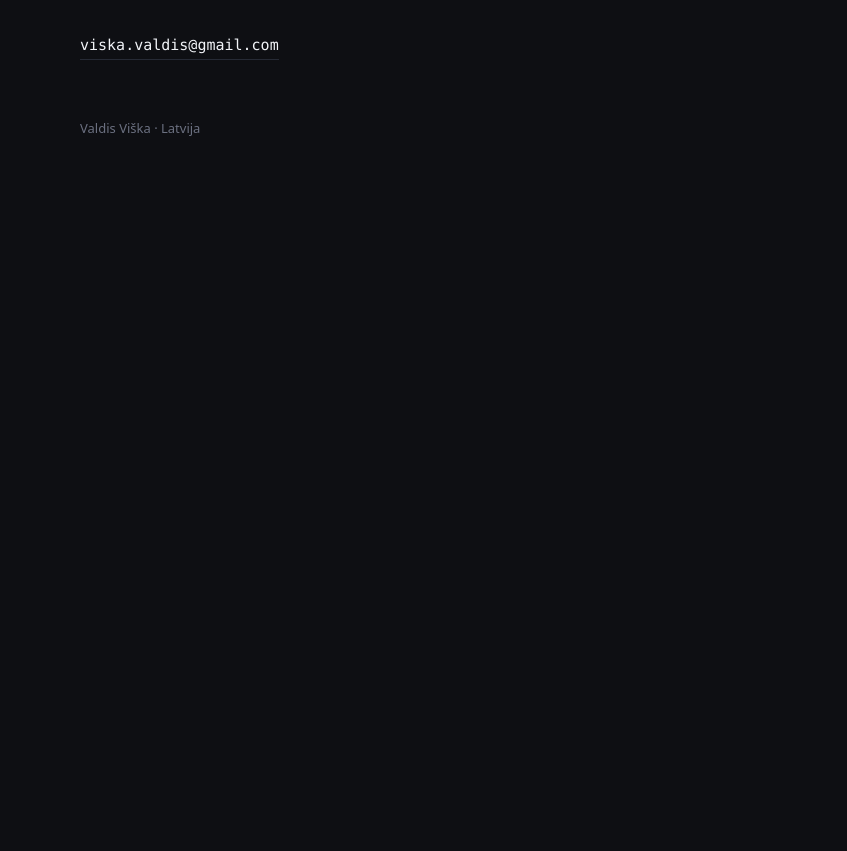
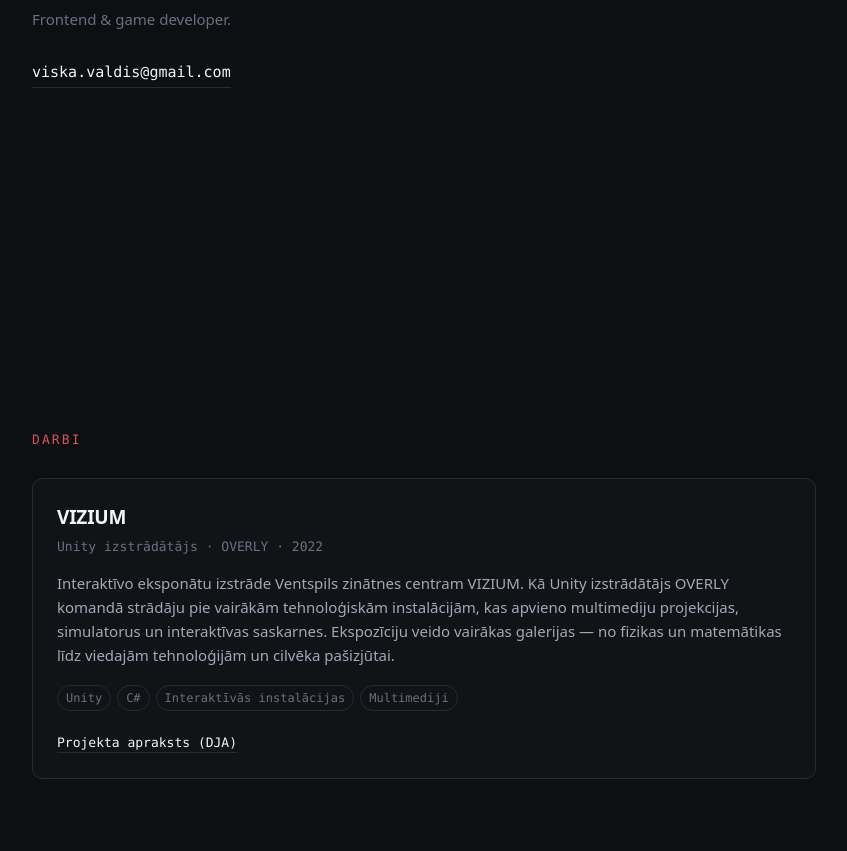
Before and after one commit to Opscury/protu.lv, a React (Vite) app: page / in a window 1280 px wide. Shown: the part 442-1293 px from the top of the page, without its empty margins (216-1063 px from the left). Before the commit the page ends 800 px from the top, so only its background shows below. Built offline with nearby package versions, Linux system fonts and the light colour scheme.

Commit message:
Add VIZIUM project and Google UX certificate

```diff
--- a/src/App.css
+++ b/src/App.css
@@ -1,12 +1,16 @@
-.shell {
-  min-height: 100%;
-  max-width: 46rem;
+.page {
+  max-width: 52rem;
   margin: 0 auto;
-  padding: clamp(2rem, 7vw, 4.5rem) 1.5rem;
+  padding: 0 1.5rem 5rem;
+}
+
+.hero {
+  min-height: 100svh;
   display: flex;
   flex-direction: column;
   justify-content: center;
   gap: 1.125rem;
+  padding: 3rem 0;
 }
 
 .mark {
@@ -92,8 +96,115 @@
   border-color: var(--accent);
 }
 
+.section {
+  padding-top: 4.5rem;
+}
+
+.section-title {
+  margin: 0 0 1.75rem;
+  font-family: var(--mono);
+  font-size: 0.8125rem;
+  font-weight: 500;
+  letter-spacing: 0.16em;
+  text-transform: uppercase;
+  color: var(--accent);
+}
+
+.grid {
+  display: grid;
+  gap: 1rem;
+  grid-template-columns: repeat(auto-fit, minmax(18rem, 1fr));
+}
+
+.card {
+  padding: 1.5rem;
+  border: 1px solid var(--border);
+  border-radius: 10px;
+  background: rgba(255, 255, 255, 0.015);
+  transition:
+    border-color 180ms ease,
+    transform 180ms ease;
+}
+
+.card:hover {
+  border-color: #39404f;
+  transform: translateY(-2px);
+}
+
+.card-head {
+  margin-bottom: 0.875rem;
+}
+
+.card-title {
+  margin: 0 0 0.25rem;
+  font-size: 1.1875rem;
+  font-weight: 600;
+  letter-spacing: -0.01em;
+  color: var(--text-strong);
+}
+
+.card-meta {
+  margin: 0;
+  font-family: var(--mono);
+  font-size: 0.8125rem;
+  color: var(--text-dim);
+}
+
+.card-body {
+  margin: 0;
+  font-size: 0.9375rem;
+  line-height: 1.6;
+}
+
+.tags {
+  display: flex;
+  flex-wrap: wrap;
+  gap: 0.375rem;
+  margin: 1.125rem 0 0;
+  padding: 0;
+  list-style: none;
+}
+
+.tag {
+  padding: 0.1875rem 0.5rem;
+  border: 1px solid var(--border);
+  border-radius: 999px;
+  font-family: var(--mono);
+  font-size: 0.75rem;
+  color: var(--text-dim);
+}
+
+.card-links {
+  display: flex;
+  flex-wrap: wrap;
+  gap: 1rem;
+  margin: 1.125rem 0 0;
+  padding: 0;
+  list-style: none;
+}
+
+.card-links a {
+  font-family: var(--mono);
+  font-size: 0.8125rem;
+  color: var(--text-strong);
+  text-decoration: none;
+  border-bottom: 1px solid var(--border);
+  padding-bottom: 2px;
+  transition:
+    color 160ms ease,
+    border-color 160ms ease;
+}
+
+.card-links a:hover,
+.card-links a:focus-visible {
+  color: var(--accent);
+  border-color: var(--accent);
+}
+
 .foot {
-  margin: 2.5rem 0 0;
+  margin: 5rem 0 0;
+  padding-top: 2rem;
+  border-top: 1px solid var(--border);
   font-size: 0.8125rem;
   color: var(--text-dim);
 }
@@ -103,4 +214,8 @@
   .caret {
     animation: none;
   }
+
+  .card:hover {
+    transform: none;
+  }
 }
--- a/src/App.tsx
+++ b/src/App.tsx
@@ -1,4 +1,7 @@
 import { useEffect, useState } from 'react'
+import CertificateCard from './components/CertificateCard'
+import ProjectCard from './components/ProjectCard'
+import { certificates, projects } from './data/portfolio'
 import './App.css'
 
 const SKILLS: string[] = [
@@ -12,9 +15,10 @@ const SKILLS: string[] = [
 ]
 
 const ROTATE_MS = 2200
+const EMAIL = 'viska.valdis@gmail.com'
 
 function App() {
-  const [index, setIndex] = useState<number>(0)
+  const [index, setIndex] = useState(0)
 
   useEffect(() => {
     const reduced = window.matchMedia(
@@ -30,7 +34,8 @@ function App() {
   }, [])
 
   return (
-    <main className="shell">
+    <div className="page">
+      <header className="hero">
         <p className="mark">protu.lv</p>
 
         <h1 className="statement">
@@ -41,19 +46,39 @@ function App() {
           <span className="caret" aria-hidden="true" />
         </h1>
 
-      <p className="lead">
-        Frontend un spēļu izstrādātājs. Portfolio drīzumā.
-      </p>
-      <p className="lead lead-en">
-        Frontend &amp; game developer. Portfolio coming soon.
-      </p>
+        <p className="lead">Frontend un spēļu izstrādātājs.</p>
+        <p className="lead lead-en">Frontend &amp; game developer.</p>
 
-      <a className="contact" href="mailto:hello@protu.lv">
-        viska.valdis@gmail.com
+        <a className="contact" href={`mailto:${EMAIL}`}>
+          {EMAIL}
         </a>
+      </header>
 
-      <p className="foot">Valdis Viška · Latvija</p>
+      <main>
+        <section className="section" id="darbi">
+          <h2 className="section-title">Darbi</h2>
+          <div className="grid">
+            {projects.map((project) => (
+              <ProjectCard key={project.id} project={project} />
+            ))}
+          </div>
+        </section>
+
+        <section className="section" id="sertifikati">
+          <h2 className="section-title">Sertifikāti</h2>
+          <div className="grid">
+            {certificates.map((certificate) => (
+              <CertificateCard
+                key={certificate.id}
+                certificate={certificate}
+              />
+            ))}
+          </div>
+        </section>
       </main>
+
+      <footer className="foot">Valdis Viška · Latvija</footer>
+    </div>
   )
 }
 
--- /dev/null
+++ b/src/components/CertificateCard.tsx
@@ -0,0 +1,36 @@
+import type { Certificate } from '../types'
+
+type Props = {
+  certificate: Certificate
+}
+
+function CertificateCard({ certificate }: Props) {
+  return (
+    <article className="card">
+      <header className="card-head">
+        <h3 className="card-title">{certificate.title}</h3>
+        <p className="card-meta">
+          {certificate.issuer} · {certificate.issued}
+        </p>
+      </header>
+
+      <p className="card-body">{certificate.summary}</p>
+
+      {certificate.credentialUrl && (
+        <ul className="card-links">
+          <li>
+            <a
+              href={certificate.credentialUrl}
+              target="_blank"
+              rel="noreferrer"
+            >
+              Apskatīt sertifikātu
+            </a>
+          </li>
+        </ul>
+      )}
+    </article>
+  )
+}
+
+export default CertificateCard
--- /dev/null
+++ b/src/components/ProjectCard.tsx
@@ -0,0 +1,42 @@
+import type { Project } from '../types'
+
+type Props = {
+  project: Project
+}
+
+function ProjectCard({ project }: Props) {
+  return (
+    <article className="card">
+      <header className="card-head">
+        <h3 className="card-title">{project.title}</h3>
+        <p className="card-meta">
+          {project.role} · {project.period}
+        </p>
+      </header>
+
+      <p className="card-body">{project.summary}</p>
+
+      <ul className="tags">
+        {project.tags.map((tag) => (
+          <li key={tag} className="tag">
+            {tag}
+          </li>
+        ))}
+      </ul>
+
+      {project.links && project.links.length > 0 && (
+        <ul className="card-links">
+          {project.links.map((link) => (
+            <li key={link.href}>
+              <a href={link.href} target="_blank" rel="noreferrer">
+                {link.label}
+              </a>
+            </li>
+          ))}
+        </ul>
+      )}
+    </article>
+  )
+}
+
+export default ProjectCard
--- /dev/null
+++ b/src/data/portfolio.ts
@@ -0,0 +1,41 @@
+import type { Certificate, Project } from '../types'
+
+export const projects: Project[] = [
+  {
+    id: 'vizium',
+    title: 'VIZIUM',
+    role: 'Unity izstrādātājs · OVERLY',
+    period: '2022',
+    summary:
+      'Interaktīvo eksponātu izstrāde Ventspils zinātnes centram VIZIUM. ' +
+      'Kā Unity izstrādātājs OVERLY komandā strādāju pie vairākām ' +
+      'tehnoloģiskām instalācijām, kas apvieno multimediju projekcijas, ' +
+      'simulatorus un interaktīvas saskarnes. Ekspozīciju veido vairākas ' +
+      'galerijas — no fizikas un matemātikas līdz viedajām tehnoloģijām ' +
+      'un cilvēka pašizjūtai.',
+    tags: ['Unity', 'C#', 'Interaktīvās instalācijas', 'Multimediji'],
+    links: [
+      {
+        label: 'Projekta apraksts (DJA)',
+        href: 'https://www.dja.lv/projects/vizium/',
+      },
+    ],
+  },
+]
+
+export const certificates: Certificate[] = [
+  {
+    id: 'google-ux',
+    title: 'Google UX Design Professional Certificate',
+    issuer: 'Google · Coursera',
+    issued: '2026. gada jūlijs',
+    summary:
+      'Septiņu kursu programma: UX pamati, lietotāju izpēte, ' +
+      'wireframing un zemas detalizācijas prototipi, augstas ' +
+      'detalizācijas dizains un prototipēšana Figma, lietojamības ' +
+      'testēšana, kā arī dinamisku lietotāja saskarņu veidošana ' +
+      'tīmekļa vietnēm.',
+    credentialUrl:
+      'https://coursera.org/verify/professional-cert/AFX29DBDVPIG',
+  },
+]
--- /dev/null
+++ b/src/types.ts
@@ -0,0 +1,23 @@
+export type Link = {
+  label: string
+  href: string
+}
+
+export type Project = {
+  id: string
+  title: string
+  role: string
+  period: string
+  summary: string
+  tags: string[]
+  links?: Link[]
+}
+
+export type Certificate = {
+  id: string
+  title: string
+  issuer: string
+  issued: string
+  summary: string
+  credentialUrl?: string
+}
```
Lines whose indentation alone changed are shown as unchanged.
